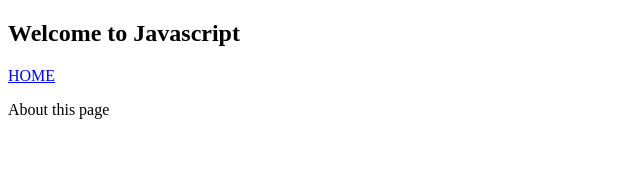
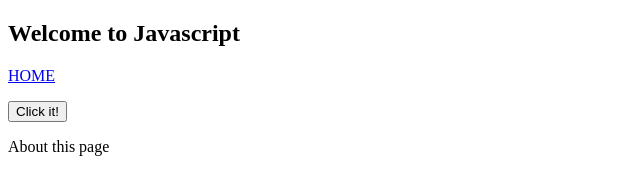
Before and after one commit to drionut/HTML-and-CSS, a plain HTML site: page javascript/index.html in a window 1280 px wide. Shown: the whole page, without its empty margins (0-640 px from the left). Drawn offline with Linux system fonts and the light colour scheme.

Commit message:
Add clickFunction()

```diff
--- a/javascript/index.html
+++ b/javascript/index.html
@@ -15,6 +15,10 @@
                     <a href="../index.html">HOME</a>
                 </nav>
             </header>
+            <p></p>
+            <p id="Irish"></p>
+
+            <button type="button" name="button" onclick="clickFunction()">Click it!</button>
 
         </main>
 
--- a/javascript/scripts.js
+++ b/javascript/scripts.js
@@ -1 +1,5 @@
-alert("Annoying pop-up!")
+function clickFunction() {
+    var String = "Kiss me, I'm Irish!";
+    var result = String.fontcolor("green");
+    document.getElementById('Irish').innerHTML = result
+}
```
